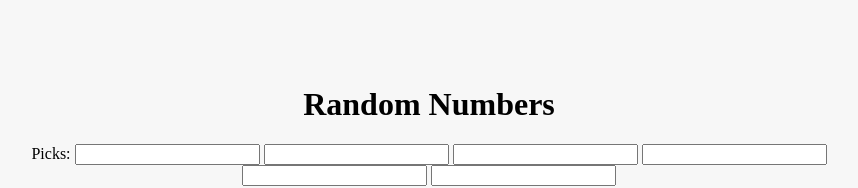
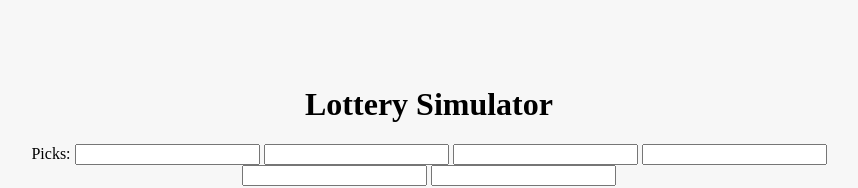
Before and after one commit to zukomai/Lottery-Simulation-App, a plain HTML site: page index.html in a window 1280 px wide. Shown: the part 74-262 px from the top of the page, without its empty margins (211-1069 px from the left). Drawn offline with Linux system fonts and the light colour scheme.

Commit message:
changed title of h1 tag

```diff
--- a/index.html
+++ b/index.html
@@ -10,7 +10,7 @@
 </head>
 <body>
     <div class="content">
-        <h1 id="random-numbers">Random Numbers</h1>
+        <h1 id="random-numbers">Lottery Simulator</h1>
         <form id="lottery-form" class="form">
             <label for="balls">Picks: </label>
             <input id="ball1" class="balls" type="number" requred>
```
